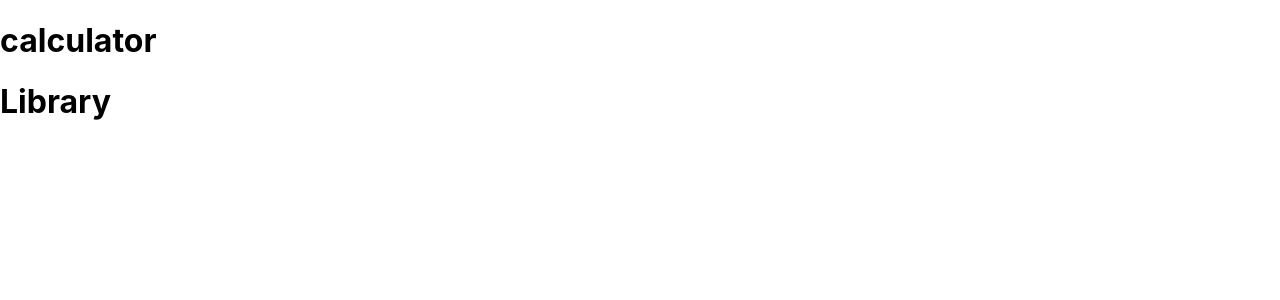
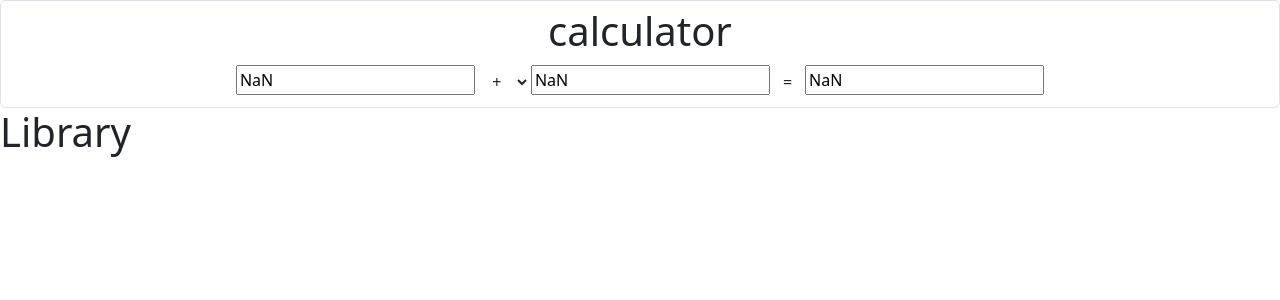
Before and after one commit to AliaCai/Full-Stack-Open, a React (Create React App) app in the folder Extra/after/calculator/: page / in a window 1280 px wide. Shown: the top 300 px of the page. Built offline with nearby package versions, Linux system fonts and the light colour scheme.

Commit message:
adding botstrap to calculator component

```diff
--- a/Extra/after/calculator/package.json
+++ b/Extra/after/calculator/package.json
@@ -7,6 +7,7 @@
     "@testing-library/react": "^13.4.0",
     "@testing-library/user-event": "^13.5.0",
     "axios": "^1.7.4",
+    "bootstrap": "^5.3.3",
     "react": "^18.3.1",
     "react-dom": "^18.3.1",
     "react-router-dom": "^6.26.0",
--- a/Extra/after/calculator/src/App.js
+++ b/Extra/after/calculator/src/App.js
@@ -1,5 +1,6 @@
 import React from 'react';
 //import {BrowserRouter as Router, Route, Routes} from 'react-router-dom'; -> i do not need router for this project lol (router-> routes -> route)
+import "bootstrap/dist/css/bootstrap.min.css"
 
 import Calculator from './components/calculator.component';
 import Library from './components/library.component';
--- a/Extra/after/calculator/src/components/calculator.component.js
+++ b/Extra/after/calculator/src/components/calculator.component.js
@@ -15,6 +15,7 @@ export default class Calculator extends Component{
         number3: NaN,
         sign:''
     }
+
    }
 
    onChangeNumber1(e){
@@ -54,9 +55,34 @@ export default class Calculator extends Component{
 
     render(){
     return(
-        <div>
+        <div class="text-center form-control">
             <h1>calculator</h1>
             <form>
+                <input
+                        type="text"
+                        required
+                        value={this.state.number1}
+                        onChange={this.onChangeNumber1} />
+
+                    <select className='btn'
+                            required
+                             value={this.state.sign}
+                             onChange={this.onChangeSign}>{
+
+                                ['+', '-', '*','/'].map((sign)=>
+                                <option key={sign} value={sign}>{sign}</option>)
+                    }</select>
+
+                    <input
+                            type="text"
+                            required
+                            value={this.state.number2}
+                            onChange={this.onChangeNumber2}/>
+
+                    <input class='btn'
+                            type="submit"
+                            value="=" />
+                    <input type="submite" require value={this.state.number3} />
 
             </form>
         </div>
```
Also changed, not shown: 1 other file (tests, documents, lock files or other folders).
